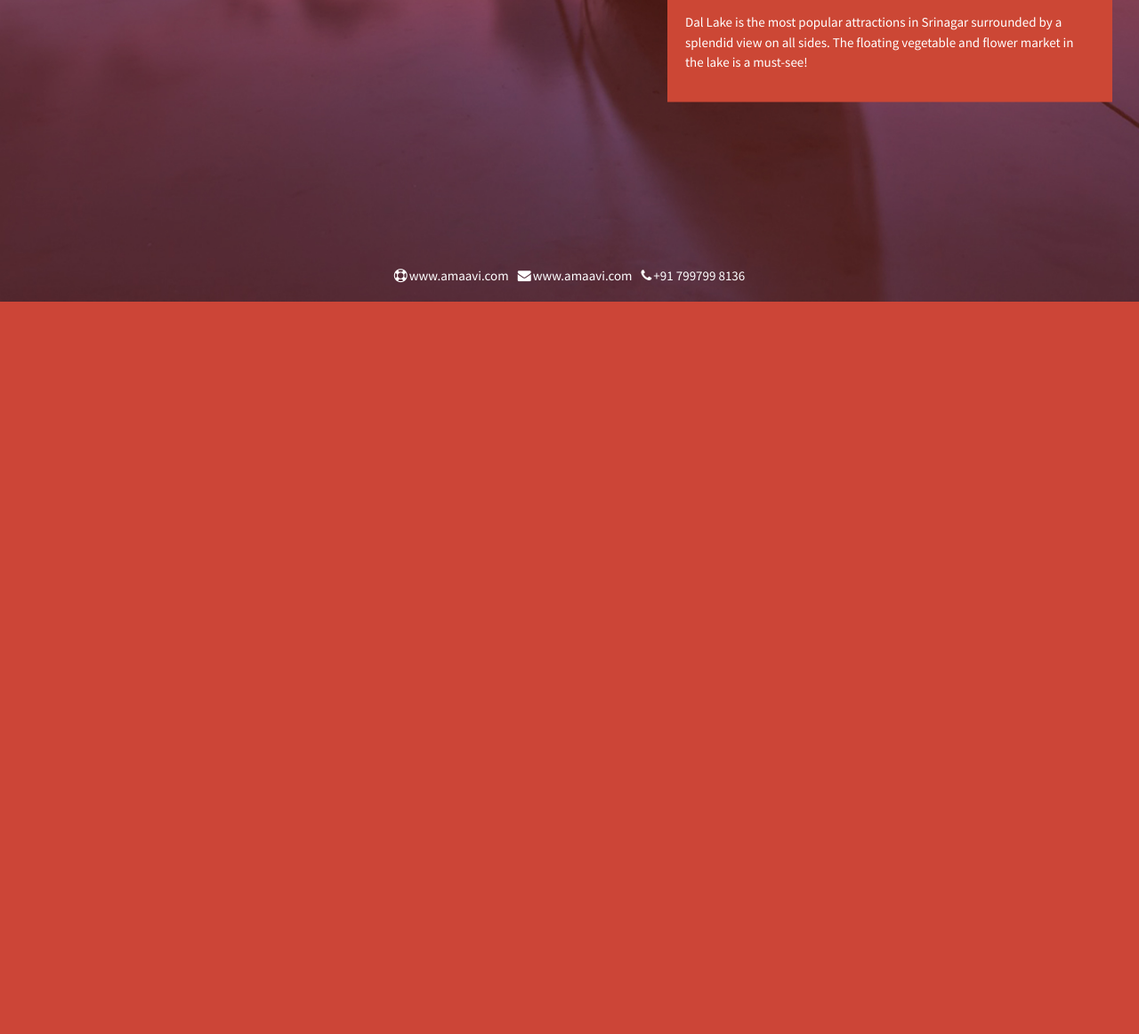
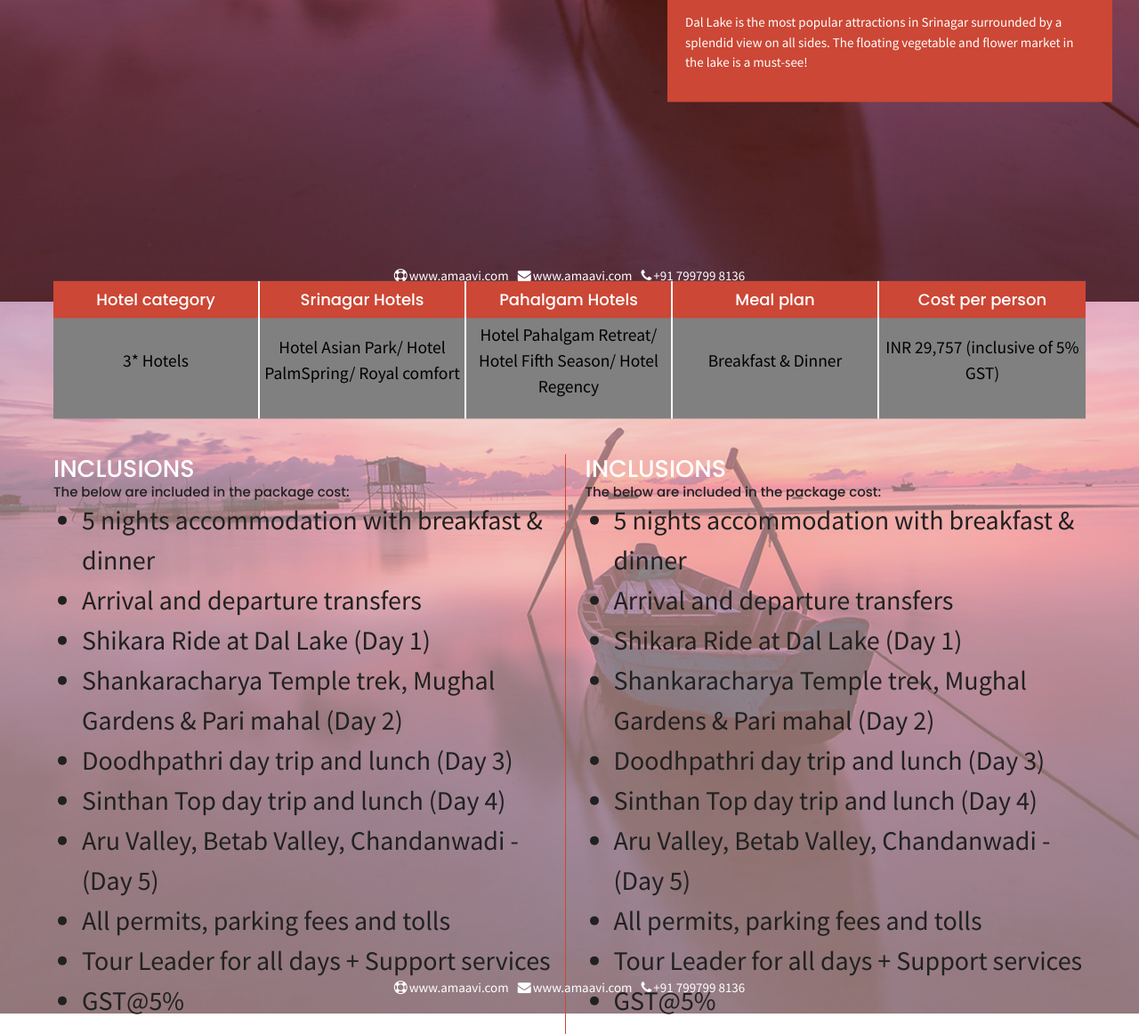
Before and after one commit to nishantsingh345/amaavi, a PHP site: page /srinagar.html in a window 1280 px wide. Shown: the part 1336-2498 px from the top of the page at 89% size. Before the commit the page ends 1675 px from the top, so only its background shows below. Run offline with PHP 8.4, Linux system fonts and the light colour scheme.

Commit message:
adding section five

```diff
--- a/old/css/style.css
+++ b/old/css/style.css
@@ -738,3 +738,85 @@ section.privacy_content ul {
   text-decoration: none;
   color: white;
 }
+
+/* banner five */
+.srinagar_page .banner_five {
+  background: url(../images/background/hero_bg.jpg);
+  background-size: cover;
+  background-position: 50% 50%;
+  /* position: relative; */
+  min-height: 100vh;
+  display: flex;
+  flex-direction: column;
+  align-items: center;
+  justify-content: center;
+  position: relative;
+}
+.srinagar_page .banner_five::before {
+  content: "";
+  position: absolute;
+  background-color: rgb(255 255 255 / 37%);
+  height: 100%;
+  /* z-index: 10; */
+  top: 0;
+  right: 0;
+  width: 100%;
+}
+.srinagar_page .banner_five .day_one {
+  display: grid;
+  overflow: hidden;
+  grid-template-columns: repeat(5, 1fr);
+  grid-auto-rows: 1fr;
+  justify-content: stretch;
+}
+.srinagar_page .banner_five .day_one div {
+  border-right: 2px solid #fff;
+  align-self: stretch;
+  display: flex;
+  flex-direction: column;
+  height: auto;
+  background-color: gray;
+  justify-content: center;
+}
+.srinagar_page .banner_five .day_one div:last-child {
+  border: none;
+}
+
+.srinagar_page .banner_five .day_one h1 {
+  color: white;
+  font-size: 1.2em;
+  background-color: #cc4735;
+  text-align: center;
+  padding: 10px 2px;
+  border-radius: 2px;
+}
+.srinagar_page .banner_five .day_one p {
+  color: black;
+  background-color: gray;
+  padding: 4px;
+  text-align: center;
+  font-size: 1.3em;
+  height: 100%;
+  display: flex;
+  align-items: center;
+  justify-content: center;
+}
+
+.srinagar_page .banner_five .section_item {
+  margin-top: 40px;
+  gap: 10px;
+}
+.srinagar_page .banner_five .section_item h1 {
+  color: #ffff;
+  font-size: 1.8em;
+}
+.srinagar_page .banner_five .section_item h3 {
+  font-size: 1em;
+}
+
+.srinagar_page .banner_five .border-r {
+  border-right: 1px solid #cc4735;
+}
+.srinagar_page .banner_five ul li {
+  font-size: 2em;
+}
--- a/old/srinagar.html
+++ b/old/srinagar.html
@@ -200,6 +200,97 @@
           </div>
         </div>
       </div>
+
+      <!-- table structure -->
+      <div class="banner_five position-relative">
+        <!-- content section -->
+        <div
+          class="position-absolute top-50 start-0 translate-middle-y"
+          style="margin: 0 60px"
+        >
+          <div class="day_one">
+            <div class="col">
+              <h1>Hotel category</h1>
+              <p>3* Hotels</p>
+            </div>
+            <div class="col">
+              <h1>Srinagar Hotels</h1>
+              <p>Hotel Asian Park/ Hotel PalmSpring/ Royal comfort</p>
+            </div>
+            <div class="col">
+              <h1>Pahalgam Hotels</h1>
+              <p>Hotel Pahalgam Retreat/ Hotel Fifth Season/ Hotel Regency</p>
+            </div>
+            <div class="col">
+              <h1>Meal plan</h1>
+              <p>Breakfast & Dinner</p>
+            </div>
+            <div class="col">
+              <h1>Cost per person</h1>
+              <p>INR 29,757 (inclusive of 5% GST)</p>
+            </div>
+          </div>
+          <!-- section started here -->
+          <div class="section_item row">
+            <div class="col border-r">
+              <h1>INCLUSIONS</h1>
+              <h3>The below are included in the package cost:</h3>
+              <ul>
+                <li>5 nights accommodation with breakfast & dinner</li>
+                <li>Arrival and departure transfers</li>
+                <li>Shikara Ride at Dal Lake (Day 1)</li>
+                <li>
+                  Shankaracharya Temple trek, Mughal Gardens & Pari mahal (Day
+                  2)
+                </li>
+                <li>Doodhpathri day trip and lunch (Day 3)</li>
+                <li>Sinthan Top day trip and lunch (Day 4)</li>
+                <li>Aru Valley, Betab Valley, Chandanwadi - (Day 5)</li>
+                <li>All permits, parking fees and tolls</li>
+                <li>Tour Leader for all days + Support services</li>
+                <li>GST@5%</li>
+              </ul>
+            </div>
+            <div class="col">
+              <h1>INCLUSIONS</h1>
+              <h3>The below are included in the package cost:</h3>
+              <ul>
+                <li>5 nights accommodation with breakfast & dinner</li>
+                <li>Arrival and departure transfers</li>
+                <li>Shikara Ride at Dal Lake (Day 1)</li>
+                <li>
+                  Shankaracharya Temple trek, Mughal Gardens & Pari mahal (Day
+                  2)
+                </li>
+                <li>Doodhpathri day trip and lunch (Day 3)</li>
+                <li>Sinthan Top day trip and lunch (Day 4)</li>
+                <li>Aru Valley, Betab Valley, Chandanwadi - (Day 5)</li>
+                <li>All permits, parking fees and tolls</li>
+                <li>Tour Leader for all days + Support services</li>
+                <li>GST@5%</li>
+              </ul>
+            </div>
+          </div>
+
+          <!-- content section end here -->
+        </div>
+        <div class="position-absolute bottom-0 start-50 translate-middle-x">
+          <div class="d-flex page_foot">
+            <p>
+              <i class="fa fa-life-ring"></i>
+              <a href="/">www.amaavi.com</a>
+            </p>
+            <p>
+              <i class="fa fa-envelope"></i>
+              <a href="/">www.amaavi.com</a>
+            </p>
+            <p>
+              <i class="fa fa-phone"></i>
+              <a href="/">+91 799799 8136</a>
+            </p>
+          </div>
+        </div>
+      </div>
     </div>
   </body>
 </html>
```
